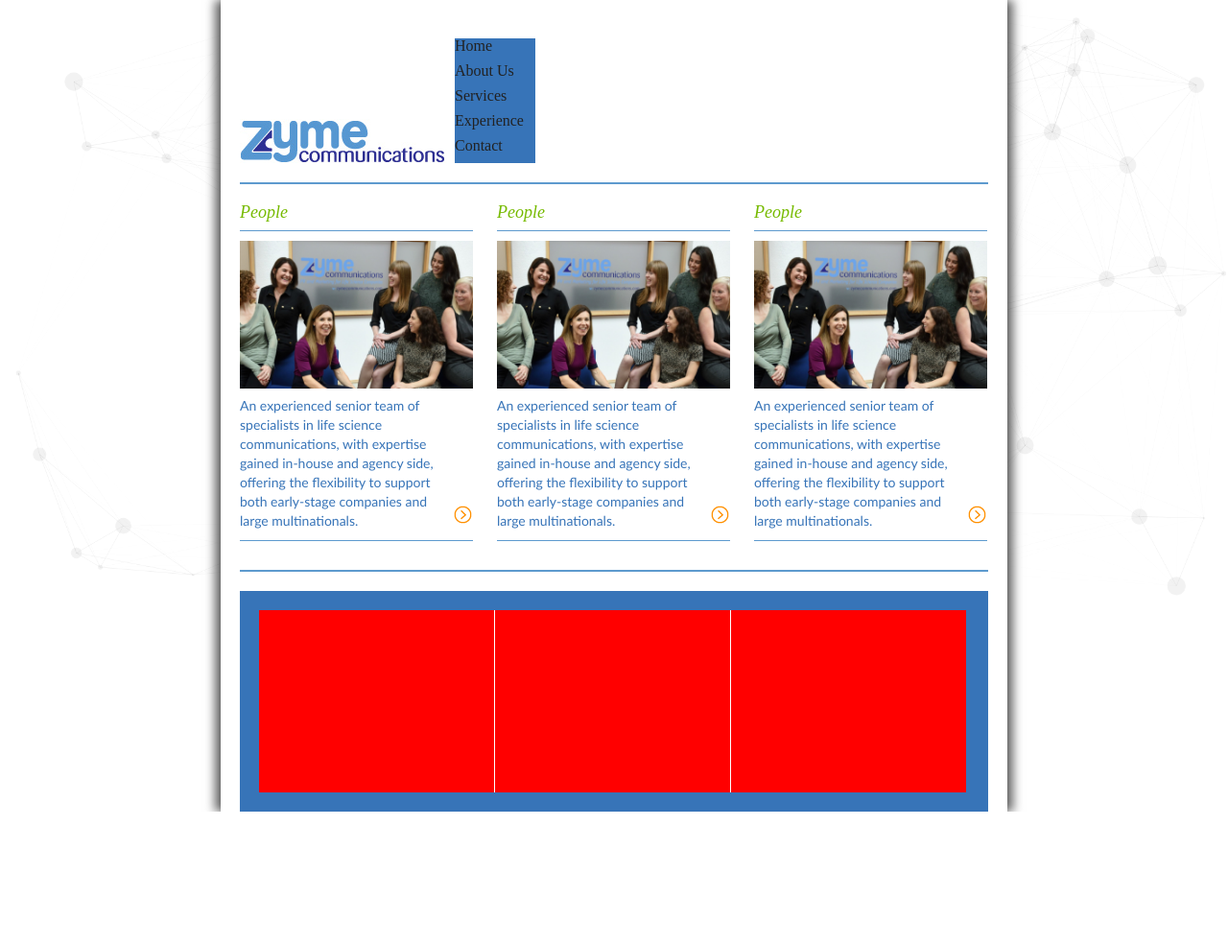
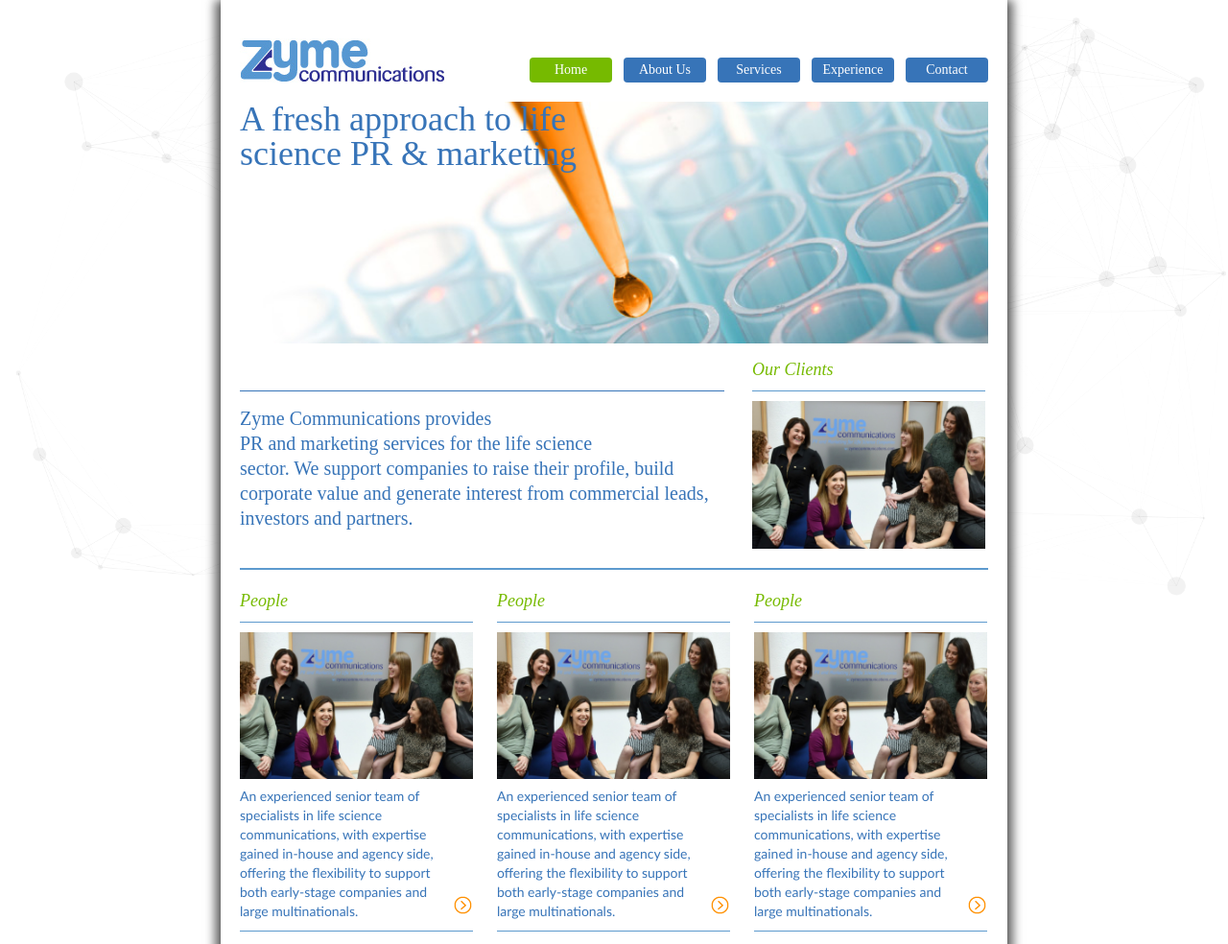
Before and after one commit to xiaopf/advisory, a plain HTML site: page index.html in a window 1280 px wide. Shown: the top 984 px of the page at 96% size. Before the commit the page ends 846 px from the top, so only its background shows below. Drawn offline with Linux system fonts and the light colour scheme.

Commit message:
一点点

```diff
--- a/css/home.css
+++ b/css/home.css
@@ -1,7 +1,7 @@
 body {
     width:100%;
     background: #F7FAFC;
-    overflow: hidden;
+    overflow-x: hidden;
     background: #fff;
 }
 #canvas {
@@ -23,29 +23,46 @@
 /* header */
 .header{
     width:100%;
-    padding-top:40px;
+    padding:40px 0 20px 0;
 }
 
 .header .logo_wrap {
-    display: inline-block;
+    float:left;
     vertical-align: bottom;
 }
 .header .navbar{
-    display: inline-block;
+    float:right;
     vertical-align: bottom;
+    padding-top:20px;
 }
 
-
 .navbar li{
-    width:84px;
+    width:86px;
     height:26px;
+    line-height: 26px;
+    text-align: center;
     background-color: #3774B8;
+    display: inline-block;
+    vertical-align: top;
+    margin-right:8px;
+    color:#fff;
+    border-radius: 4px;
+    font-size: 14px;
 }
 
+.navbar .active{
+    background-color: #76BA00;
+}
 
+.navbar li:last-child {
+    margin:0
+}
 
-
-
+.header:after {
+    display: table;
+    content: "";
+    clear: both;
+}
 .dividing_line{
     width: 100%;
     height: 2px;
@@ -59,9 +76,13 @@
     margin-right:25px;
     height:auto;
     overflow: hidden;
+    display: inline-block;
+    vertical-align: top;
 }
 .common_item h3{
     font-size:18px;
+    height:24px;
+    line-height: 24px;
     font-style: italic;
     color:#76BA00;
 }
@@ -107,16 +128,17 @@
 }
 /* end */
 
-.content_item{
+.content_text{
     width:100%;
     height:auto;
     font-size:0;
 }
-.content_item .common_item {
+
+/* .content_text .common_item {
     display: inline-block;
     vertical-align: top;
-}
-.content_item .common_item:last-child{
+} */
+.content_text .common_item:last-child{
     margin:0;
 }
 
@@ -139,3 +161,44 @@
 .footer ul:last-child {
     border-right:none;
 }
+
+
+/* self css */
+.pureText{
+    width:505px;
+    height:auto;
+    margin:34px 0 0 0;
+    border-top:1px solid #3774B8;
+    display:inline-block;
+    vertical-align: top;
+    margin-right:25px;
+}
+.pureText p {
+    font-size:20px;
+    line-height: 26px;
+    padding-top:15px;
+    color:#3774B8;
+}
+.content_img .common_item{
+    margin:0;
+}
+
+.banner{
+    position: relative;
+    width:100%;
+    height:auto;
+    margin-bottom: 15px;
+}
+.banner img{
+    width:100%;
+    height:auto;
+}
+.banner p{
+    position: absolute;
+    top:0;
+    left:0;
+    width:50%;
+    height: auto;
+    font-size: 36px;
+    color:#3774B8;
+}
--- a/index.html
+++ b/index.html
@@ -18,18 +18,41 @@
                 <img src="./images/logo.jpg" alt="">
             </a>
             <ul class="navbar">
-                <li>Home</li>
+                <li class="active">Home</li>
                 <li>About Us</li>
                 <li>Services</li>
                 <li>Experience</li>
                 <li>Contact</li>
             </ul>
         </div>
-        <div class="content">
-
+        <div class="content_img">
+            <div class="banner">
+                <img src="./images/home.jpg" alt="">
+                <p>
+                    A fresh approach to life science PR & marketing
+                </p>
+            </div>
+            <div>
+                <div class="pureText">
+                    <p>
+                        Zyme Communications provides
+                        <br>
+                        PR and marketing services for the life science
+                        <br>
+                        sector. We support companies to raise their profile, build corporate value and generate interest from commercial leads, investors and partners.
+                    </p>
+                </div>
+                <div class="common_item">
+                    <h3>Our Clients</h3>
+                    <div class="litte_dividing_line"></div>
+                    <a href="" class="detail_wrap">
+                        <img src="./images/test.jpg" alt="">
+                    </a>
+                </div>
+            </div>
         </div>
         <div class="dividing_line"></div>
-        <div class="content_item">
+        <div class="content_text">
             <div class="common_item">
                 <h3>People</h3>
                 <div class="litte_dividing_line"></div>
```
Also changed, not shown: images/home.jpg (added), 1 other file.
